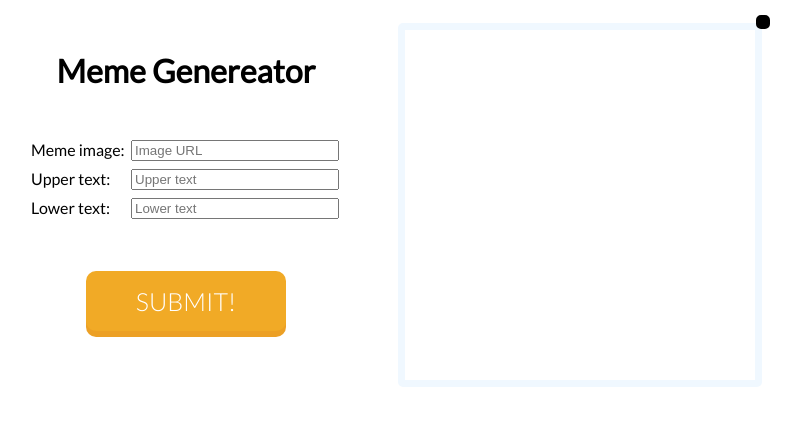
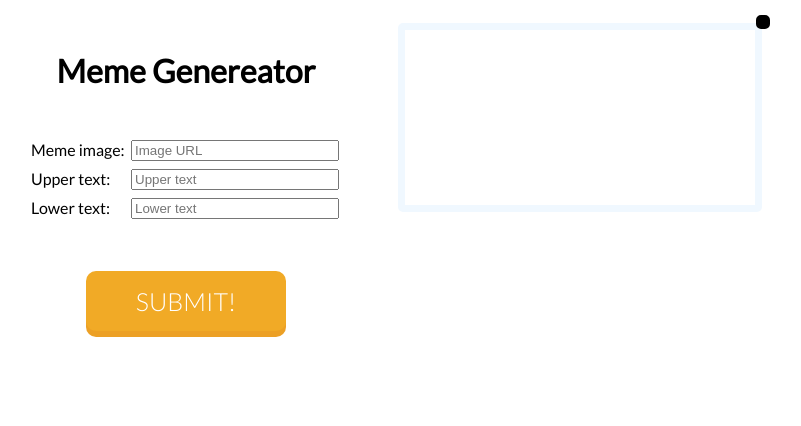
Before and after one commit to silasburger/ideal-octo-engine, a plain HTML site: page index.html in a window 1280 px wide. Both pictures are taken after typing "Sample", "Sample", "Sample" into the empty fields and a click on the button "SUBMIT!". Shown: the whole page, without its empty margins (49-850 px from the left). Drawn offline with Linux system fonts and the light colour scheme.

Commit message:
changes frame size

```diff
--- a/styles.css
+++ b/styles.css
@@ -14,7 +14,7 @@ body {
   border: 7px aliceblue solid;
   border-radius: 5px;
   width: 50px;
-  height: 350px;
+  height: 175px;
   width: 350px;
   margin: 15px;
 }
```
